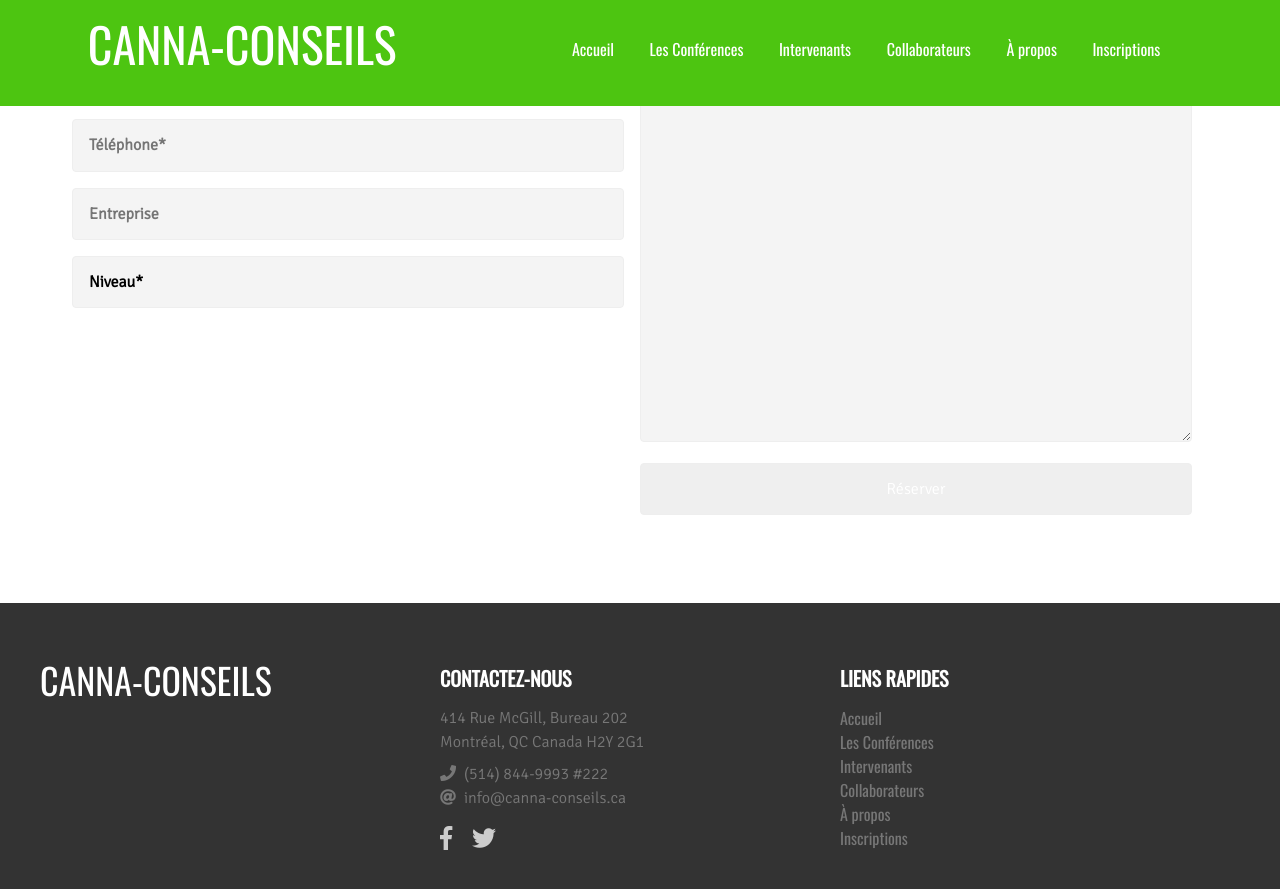
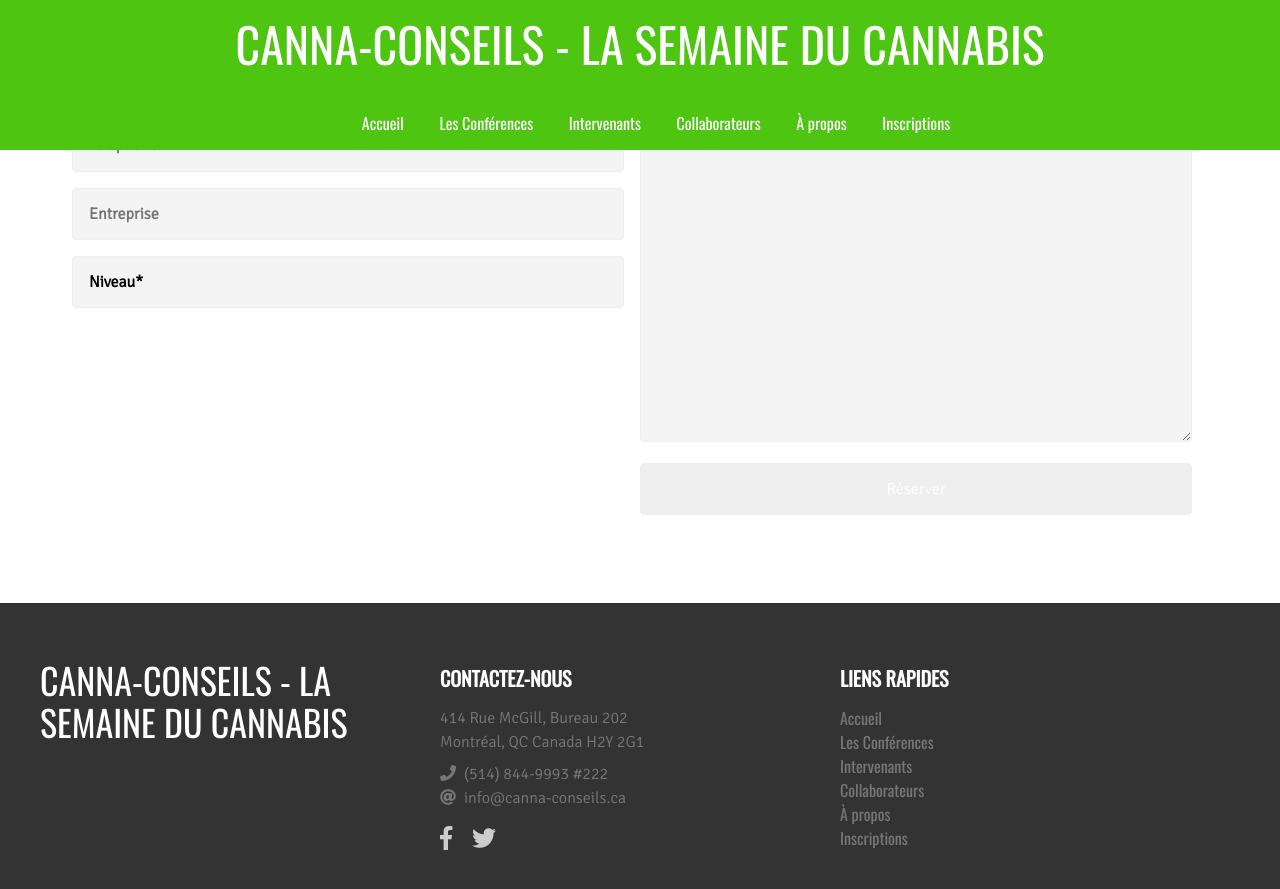
Before and after one commit to ouarez/canna-conseils, a Jekyll site: the page built from inscriptions.md, in a window 1280 px wide and 900 px high, scrolled down 690 px. Shown: the top 889 px of the window. Built offline with Jekyll 4.4.1, drawn with Linux system fonts in a browser that asks for light colours; nearby versions of some CDN libraries; a script that is not in the unit is left out.

Commit message:
Update Paramètres du site “general”

```diff
--- a/_data/settings.yml
+++ b/_data/settings.yml
@@ -1,4 +1,4 @@
-site_name: Canna-Conseils
+site_name: Canna-Conseils - La Semaine du Cannabis
 site_email: info@canna-conseils.ca
 site_tel: '(514) 844-9993 #222'
 site_logo: /img/canna-conseils-logo.png
```
